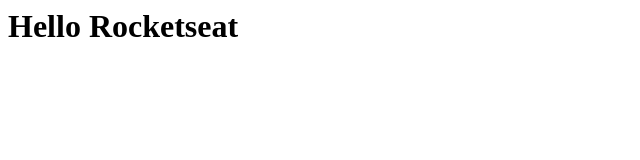
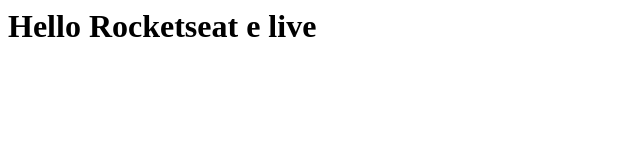
Before and after one commit to Jhonmt-cpu/live-git, a website: page index.html in a window 1280 px wide. Shown: the whole page, without its empty margins (0-640 px from the left). Drawn offline with Linux system fonts and the light colour scheme.

Commit message:
Alteração do index.html pelo gitHub

```diff
--- a/index.html
+++ b/index.html
@@ -1 +1 @@
-<h1>Hello Rocketseat</h1>
+<h1>Hello Rocketseat e live</h1>
```
